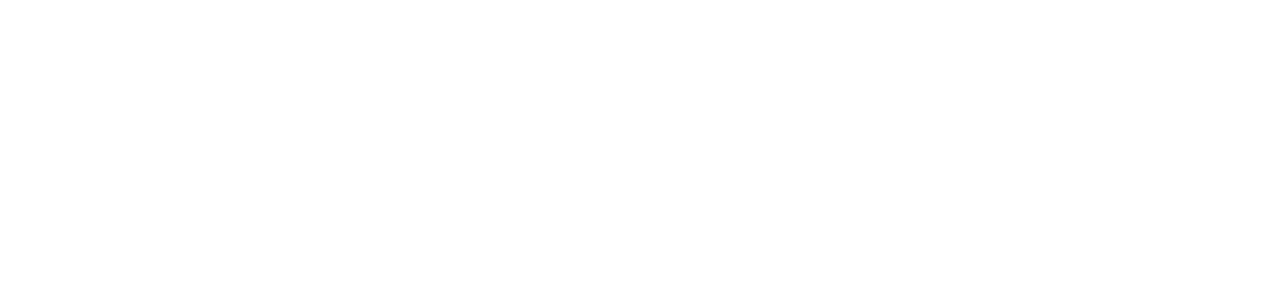
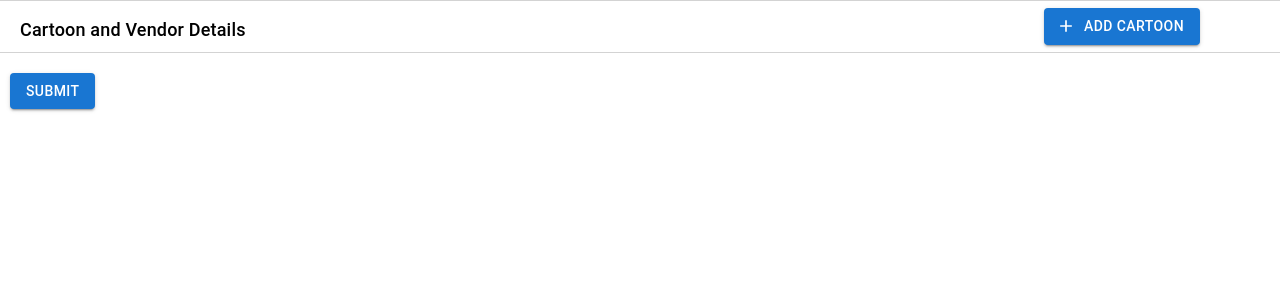
Before and after one commit to Dineshjeeva/dinesh-atdigitals-worksheets, a React (Create React App) app in the folder react-basics-project/: page /designer-page in a window 1280 px wide. Shown: the top 300 px of the page. Built offline with nearby package versions, Linux system fonts and the light colour scheme.

Commit message:
Designer Vendor Added

```diff
--- a/react-basics-project/src/App.tsx
+++ b/react-basics-project/src/App.tsx
@@ -1,6 +1,8 @@
 import { Route, Switch } from "react-router-dom";
 
+import Designer from "./Designer/Designer";
 import MainCartoon from "./pages/MainCartoon";
+import TotalDesigner from "./Designer/TotalDesigner";
 import Totalall from "./component/Totalall";
 
 function App() {
@@ -12,6 +14,9 @@
       <Route path="/cartoon-vendor">
         <MainCartoon />
       </Route>
+      <Route path="/designer-page">
+        <TotalDesigner />
+      </Route>
     </Switch>
   );
 }
--- /dev/null
+++ b/react-basics-project/src/Designer/Designer.tsx
@@ -0,0 +1,12 @@
+import { Box } from "@mui/material";
+import Drop from "./Drop";
+import Field from "./Field";
+
+export default function Designer() {
+  return (
+    <Box>
+      <Drop />
+      <Field />
+    </Box>
+  );
+}
--- /dev/null
+++ b/react-basics-project/src/Designer/DesignerField.tsx
@@ -0,0 +1,23 @@
+import { Box, Grid, TextField, Typography } from "@mui/material";
+
+interface FieldNameProps {
+  name: string;
+}
+export default function DesignerField({ name }: FieldNameProps) {
+  return (
+    <Box>
+      <Grid alignItems={"center"} container>
+        <Grid item xs={4}>
+          <Typography>{name}</Typography>
+        </Grid>
+        <Grid item xs={8}>
+          <TextField
+            InputProps={{
+              startAdornment: "$",
+            }}
+          />
+        </Grid>
+      </Grid>
+    </Box>
+  );
+}
--- /dev/null
+++ b/react-basics-project/src/Designer/Drop.tsx
@@ -0,0 +1,18 @@
+import { Box, Grid } from "@mui/material";
+
+import Dropdown from "./Dropdown";
+
+export default function Drop() {
+  return (
+    <Box marginTop={"20px"} pl={"10px"} width={"1192px"}>
+      <Grid container>
+        <Grid item xs={6}>
+          <Dropdown name={"Choose Vendor"} />
+        </Grid>
+        <Grid item xs={6}>
+          <Dropdown name={"Choose Cartoon"} />
+        </Grid>
+      </Grid>
+    </Box>
+  );
+}
--- /dev/null
+++ b/react-basics-project/src/Designer/Dropdown.tsx
@@ -0,0 +1,22 @@
+import { Box, Grid, MenuItem, Select, Typography } from "@mui/material";
+
+interface DropNameProps {
+  name: string;
+}
+export default function Dropdown({ name }: DropNameProps) {
+  return (
+    <Box>
+      <Grid alignItems={"center"} container>
+        <Grid item xs={3}>
+          <Typography>{name}</Typography>
+        </Grid>
+        <Grid item xs={6}>
+          <Select fullWidth>
+            <MenuItem>Simpsons</MenuItem>
+            <MenuItem>Turned Yellow</MenuItem>
+          </Select>
+        </Grid>
+      </Grid>
+    </Box>
+  );
+}
--- /dev/null
+++ b/react-basics-project/src/Designer/Field.tsx
@@ -0,0 +1,32 @@
+import { Box, Grid } from "@mui/material";
+
+import DesignerField from "./DesignerField";
+
+export default function Field() {
+  return (
+    <Box marginTop={"20px"} pl={"10px"} width={"1192px"}>
+      <Grid container>
+        <Grid item xs={4}>
+          <DesignerField name={"Full body"} />
+        </Grid>
+        <Grid item xs={4}>
+          <DesignerField name={"Pre-made Bg"} />
+        </Grid>
+        <Grid item xs={4}>
+          <DesignerField name={"Pet full Body"} />
+        </Grid>
+      </Grid>
+      <Grid marginTop={"10px"} container>
+        <Grid item xs={4}>
+          <DesignerField name={"Shoulder up"} />
+        </Grid>
+        <Grid item xs={4}>
+          <DesignerField name={"Custom Bg"} />
+        </Grid>
+        <Grid item xs={4}>
+          <DesignerField name={"Pet Shoulder Up"} />
+        </Grid>
+      </Grid>
+    </Box>
+  );
+}
--- /dev/null
+++ b/react-basics-project/src/Designer/HeaderDesigner.tsx
@@ -0,0 +1,38 @@
+import { Box, Button, Typography } from "@mui/material";
+
+import AddIcon from "@mui/icons-material/Add";
+
+interface ButtonProps {
+  addOptionHandler: () => void;
+}
+export default function HeaderDesigner({ addOptionHandler }: ButtonProps) {
+  return (
+    <Box
+      display="flex"
+      style={{
+        justifyContent: "space-between",
+        borderTop: "1px solid lightgray",
+        borderBottom: "1px solid lightgray",
+      }}
+      paddingY={"7px"}
+    >
+      <Typography
+        fontSize="18px"
+        fontWeight="500"
+        paddingTop={1}
+        paddingLeft={2.5}
+      >
+        Cartoon and Vendor Details
+      </Typography>
+      <Box marginRight="80px">
+        <Button
+          onClick={addOptionHandler}
+          startIcon={<AddIcon />}
+          variant="contained"
+        >
+          ADD CARTOON
+        </Button>
+      </Box>
+    </Box>
+  );
+}
--- /dev/null
+++ b/react-basics-project/src/Designer/TotalDesigner.tsx
@@ -0,0 +1,33 @@
+import { Box, Button } from "@mui/material";
+import { FormEvent, useState } from "react";
+
+import Designer from "./Designer";
+import HeaderDesigner from "./HeaderDesigner";
+
+export default function TotalDesigner() {
+  const [add, setSAdd] = useState<{ name: string; field: string }[]>([]);
+  let addOptionHandler = () => {
+    setSAdd([...add, { name: "", field: "" }]);
+  };
+  const submitHandler = (e: FormEvent) => {
+    e.preventDefault();
+
+    console.log(add);
+  };
+
+  console.log("==============");
+  return (
+    <Box>
+      <HeaderDesigner addOptionHandler={addOptionHandler} />
+      {add.map((item: any, index: any) => (
+        <Designer key={index} />
+      ))}
+
+      <Box pl={"10px"} marginTop={"20px"}>
+        <Button onClick={submitHandler} variant="contained">
+          Submit
+        </Button>
+      </Box>
+    </Box>
+  );
+}
--- a/react-basics-project/src/pages/ElementOption.tsx
+++ b/react-basics-project/src/pages/ElementOption.tsx
@@ -1,4 +1,4 @@
-import { Box, Button, Grid, Select } from "@mui/material";
+import { Box, Button, Grid, MenuItem, Select } from "@mui/material";
 
 import AddIcon from "@mui/icons-material/Add";
 import CartoonName from "./CartoonName";
@@ -32,14 +32,10 @@
               Cartoon Body-type
             </Grid>
             <Grid item xs={4}>
-              <Select
-                style={{ right: "73px" }}
-                value={item.dropdown}
-                fullWidth
-              />
+              <Select style={{ right: "73px" }} value={item.dropdown} fullWidth>
+                <MenuItem>Dropdounn</MenuItem>
+              </Select>
             </Grid>
-
-            <Grid paddingLeft={"10px"} item xs={4}>
             <Button
               style={{ right: "63px" }}
               onClick={addOptionHandler}
@@ -48,7 +44,6 @@
             >
               ADD OPTION
             </Button>
-            </Grid>
             <OptionsField value={value} />
           </Grid>
         ))}
--- a/react-basics-project/src/pages/OptionsField.tsx
+++ b/react-basics-project/src/pages/OptionsField.tsx
@@ -15,7 +15,6 @@
             <TextField
               style={{ right: "16px" }}
               fullWidth
-              value={item.field}
               id="standard-basic"
             />
           </Grid>
--- a/react-basics-project/src/pages/cartoonvendor.tsx
+++ b/react-basics-project/src/pages/cartoonvendor.tsx
@@ -5,6 +5,7 @@
 
 // name : input box
 // type: dropdown
+
 interface MainProps {
   submitHandler: (e: FormEvent) => void;
   addValueHandler: () => void;
```
Lines whose indentation alone changed are shown as unchanged.
